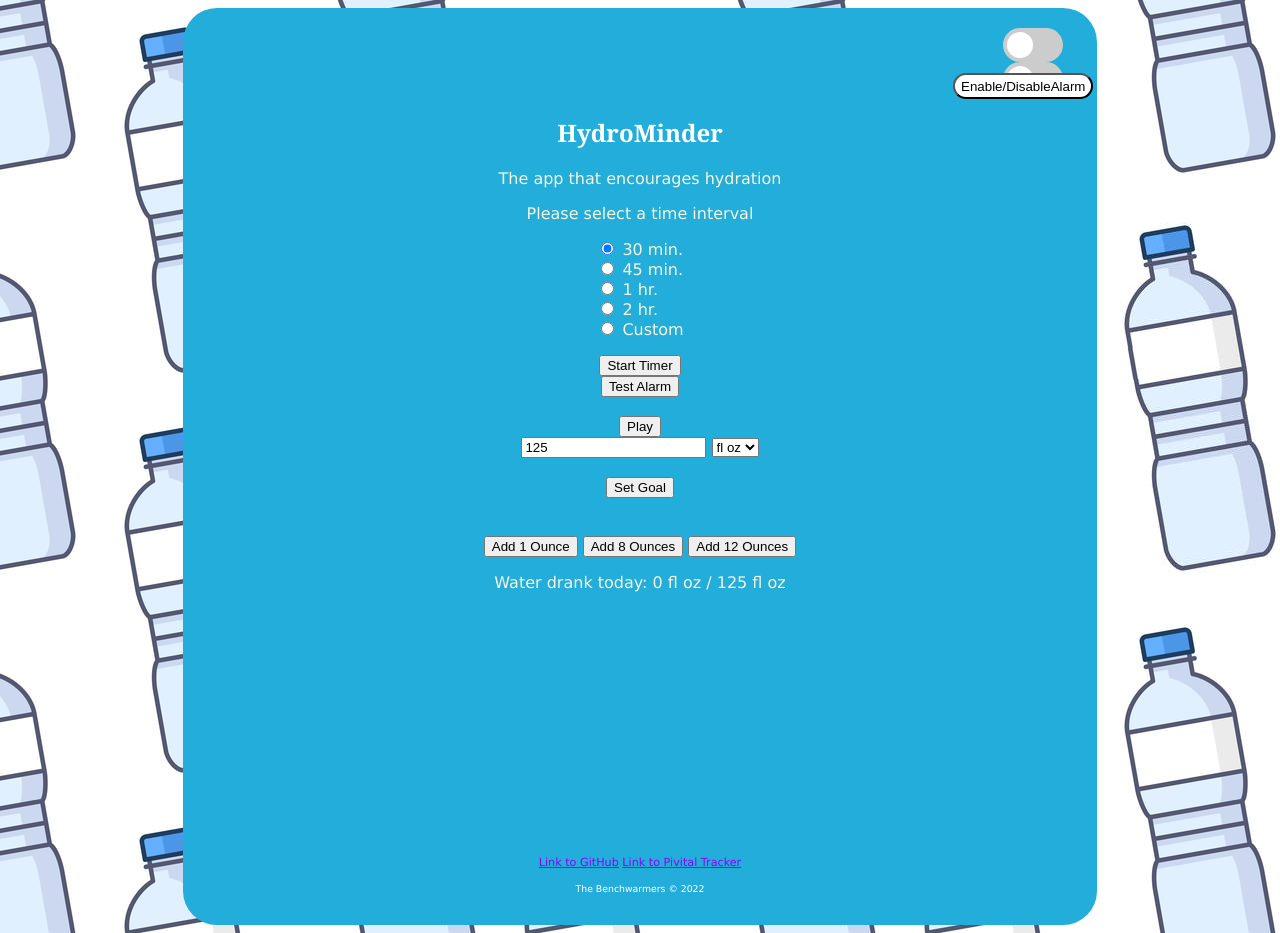
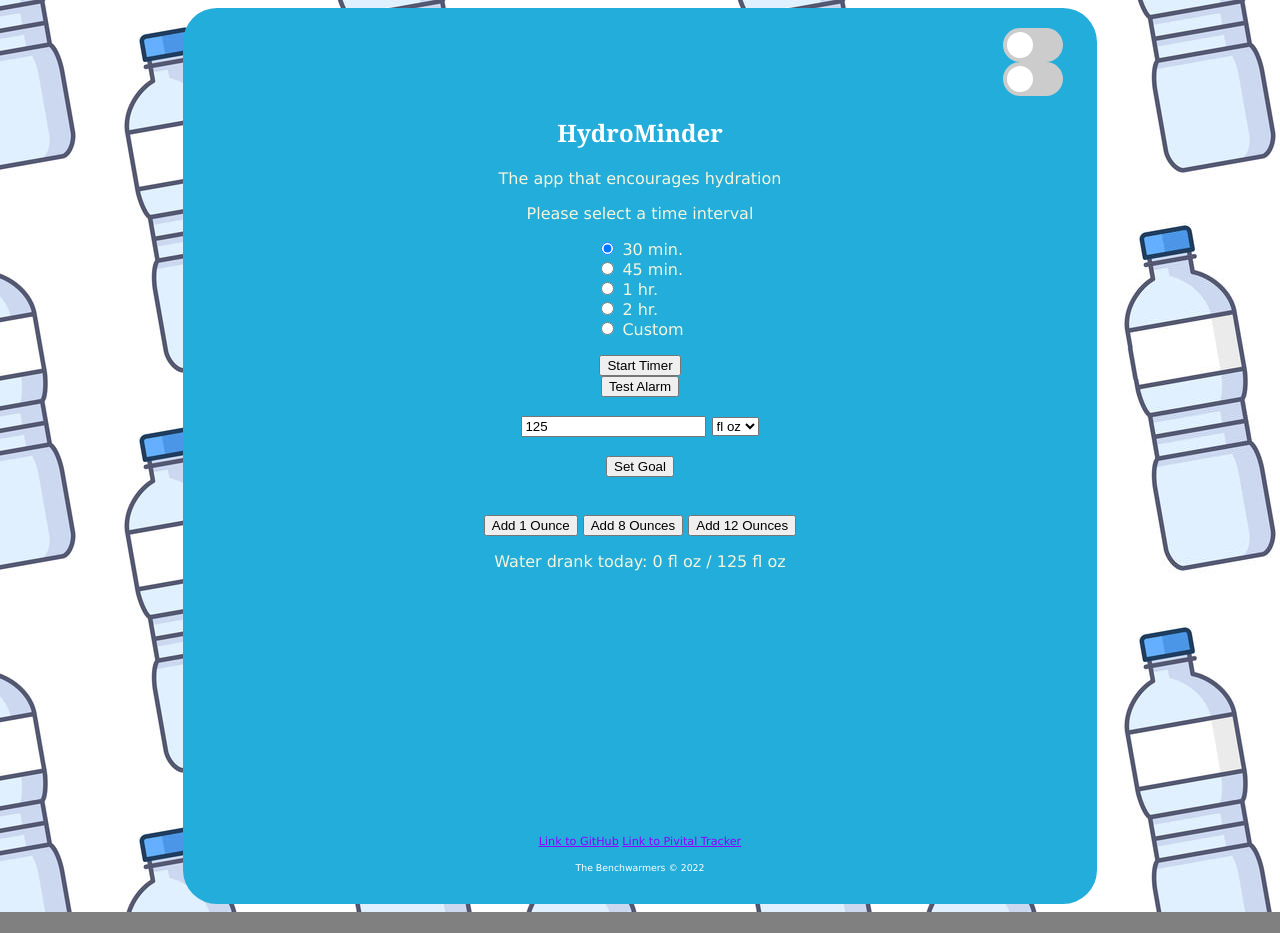
Before and after one commit to MattKHering/2022_agile_benchwarmers, a plain HTML site: page index.html in a window 1280 px wide. After the commit the page ends 912 px from the top, so only its background shows below. Drawn offline with Linux system fonts and the light colour scheme.

Commit message:
Cleaned up the enable button

```diff
--- a/css/night.css
+++ b/css/night.css
@@ -142,16 +142,6 @@ header {
 	border-radius: 50%;
   }
 
-#soundButton {
-  position: absolute;
-  content: "";
-  height: 26px;
-  width: 140px;
-  right: 4px;
-  top: 65px;
-  background-color: white;
-  border-radius: 30px;
-}
 
 /* Hide "Custom" time interval input and select elements */
 #customTimeDiv {
--- a/css/style.css
+++ b/css/style.css
@@ -142,16 +142,7 @@ input:checked + .slider:before {
   border-radius: 50%;
 }
 
-#soundButton {
-  position: absolute;
-  content: "";
-  height: 26px;
-  width: 140px;
-  right: 4px;
-  top: 65px;
-  background-color: white;
-  border-radius: 30px;
-}
+
 
 /* Hide "Custom" time interval input and select elements */
 #customTimeDiv {
--- a/index.html
+++ b/index.html
@@ -62,10 +62,7 @@
 
 <!--        Test Button for the alarm-->
         <button onclick="alarm()">Test Alarm</button><br><br>
-<!--        Enable and disable alarm button-->
-        <button id="soundButton">Enable/DisableAlarm</button>
-<!--        linking the alarm with the test button-->
-        <button onClick="alarm('audio/WaterDrop.mp3');">Play</button>
+
 
 
 		<div id="goalControl">
--- a/js/hydroMinder.js
+++ b/js/hydroMinder.js
@@ -205,12 +205,6 @@ function alarm() {
     if (!enableSound.checked) return audio.play();
 }
 
-// Enable and disable button
-const button = document.getElementById('soundButton')
-if (button.innerText === 'Enable/DisableSound') {
-    button.disabled = true;
-}
-
 
 function waterConfirm(didDrinkWater) {
     if (!didDrinkWater) {
```
